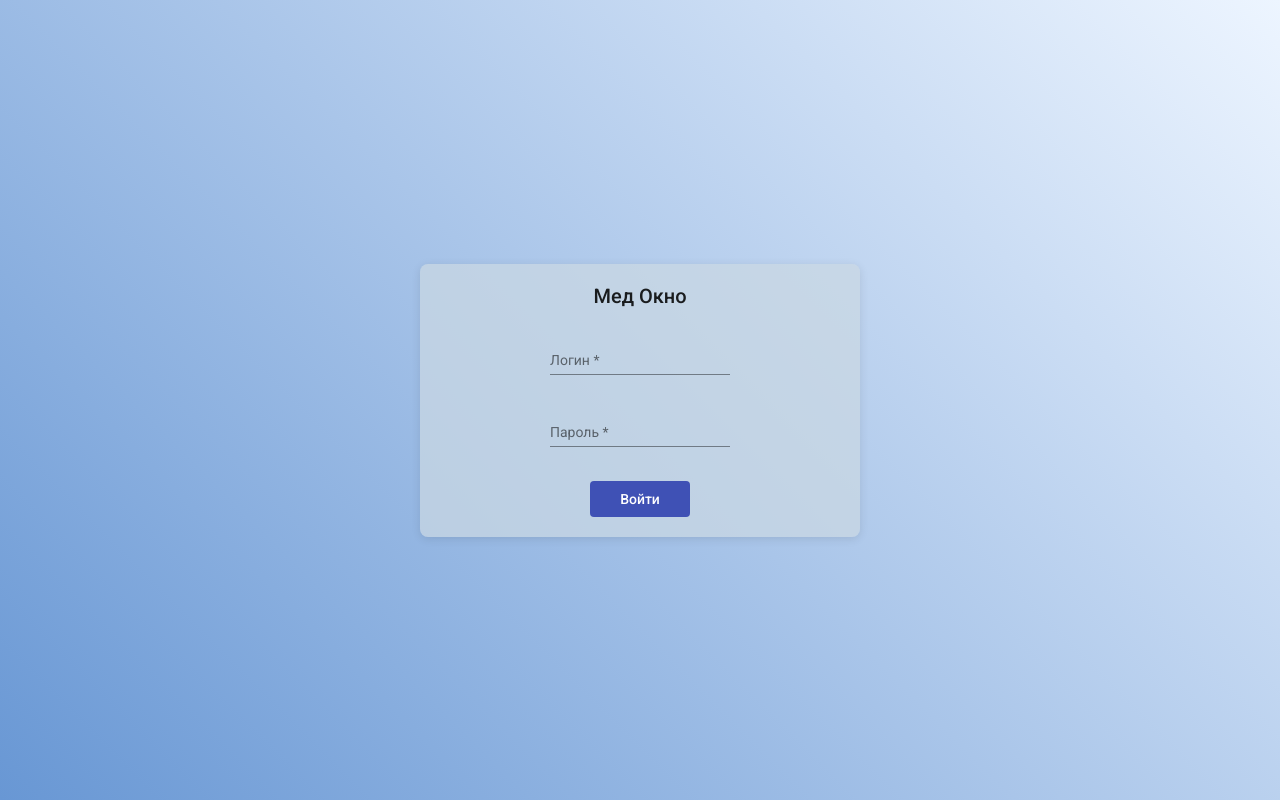
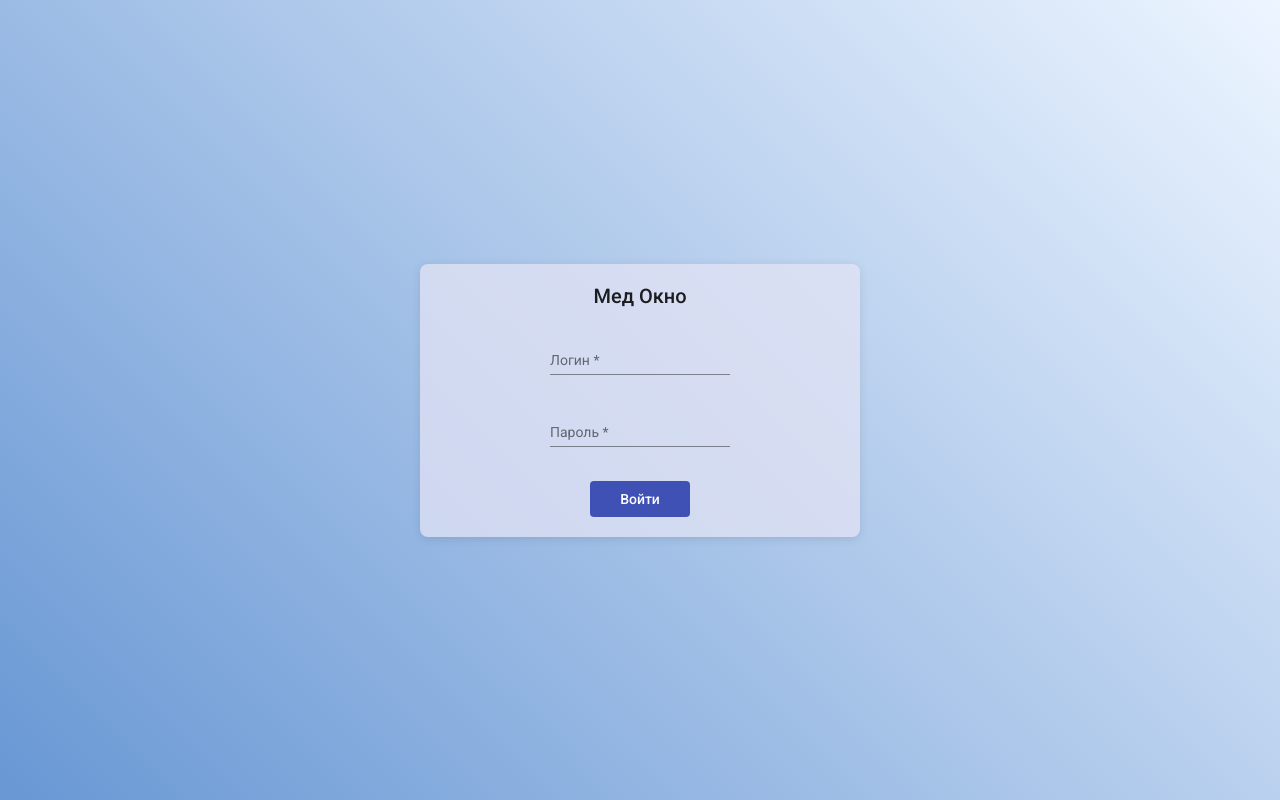
Before and after one commit to MaximZeb/med-window, an Angular app: page /login in a window 1280 px wide. Built offline with nearby package versions, Linux system fonts and the light colour scheme.

Commit message:
сменил цвет

```diff
--- a/package.json
+++ b/package.json
@@ -20,7 +20,6 @@
     "@angular/platform-browser": "^14.2.0",
     "@angular/platform-browser-dynamic": "^14.2.0",
     "@angular/router": "^14.2.0",
-    "leaflet": "^1.9.4",
     "rxjs": "~7.5.0",
     "tslib": "^2.3.0",
     "zone.js": "~0.11.4"
--- a/src/app/login-form/login-form.component.scss
+++ b/src/app/login-form/login-form.component.scss
@@ -18,7 +18,7 @@
   max-width: 400px;
   padding: 20px;
   border-radius: 8px;
-  background: rgba(203, 216, 227, 0.72); /* Полупрозрачный фон */
+  background: rgba(229, 229, 245, 0.72); /* Полупрозрачный фон */
   box-shadow: 0 2px 10px rgba(0, 0, 0, 0.1);
 }
 
```
